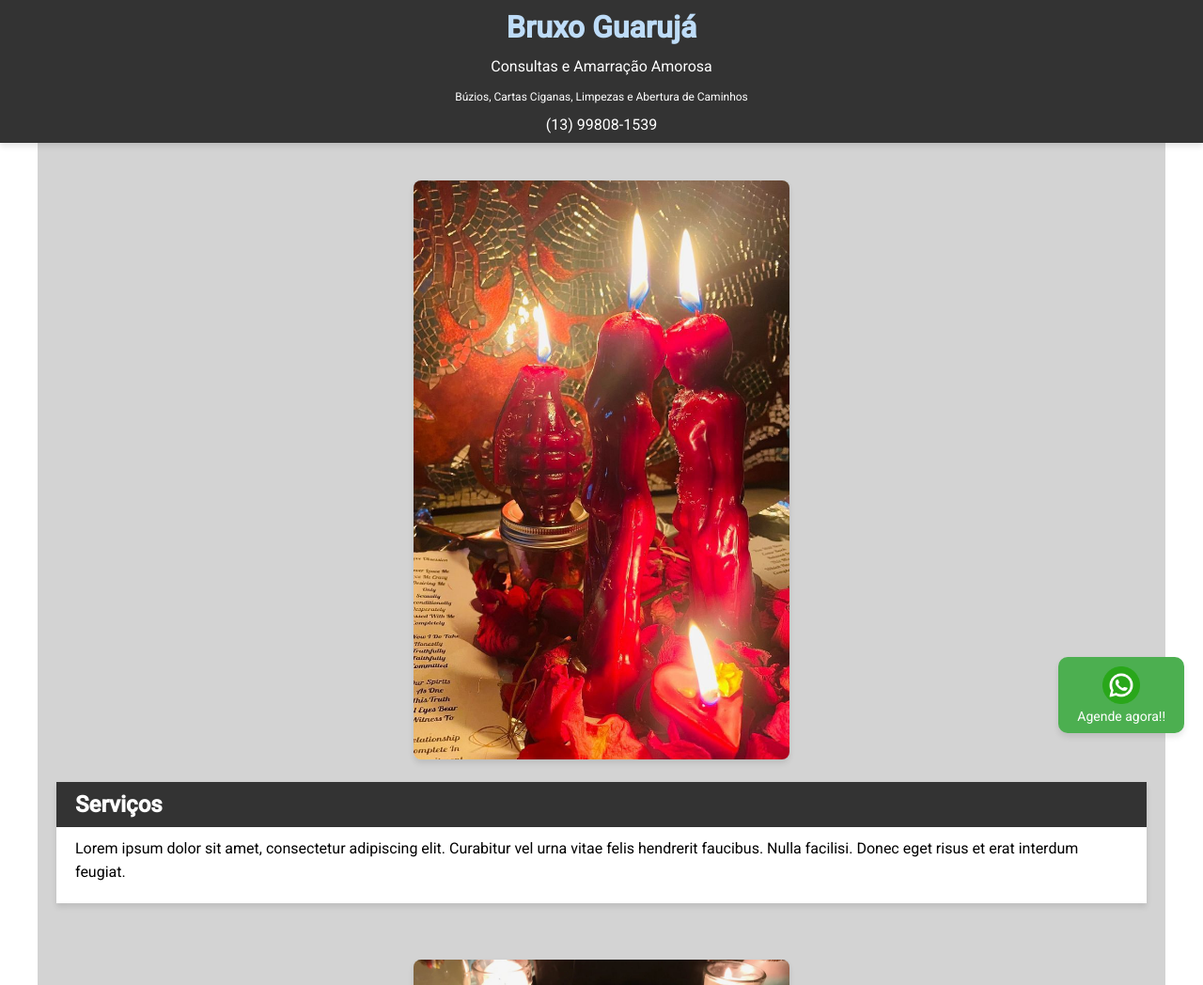
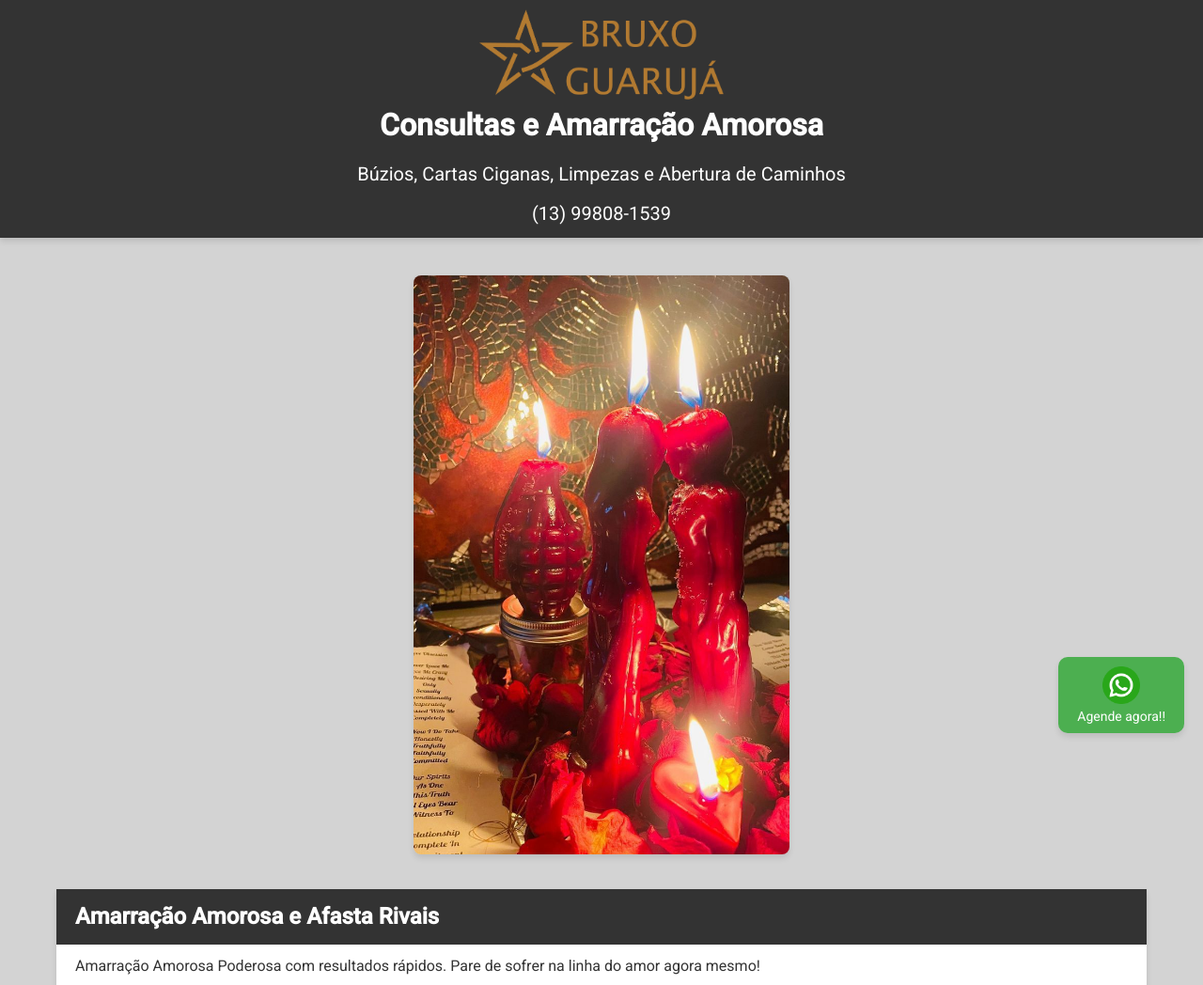
Before and after one commit to allansalmeida/bruxo_guaruja, a plain HTML site: page index.html in a window 1280 px wide. Shown: the top 1048 px of the page at 94% size. Drawn offline with Linux system fonts and the light colour scheme.

Commit message:
Finalização do projeto

```diff
--- a/index.html
+++ b/index.html
@@ -12,8 +12,8 @@
     <header>
         <nav class="navbar">
             <div class="navbar-content">
-                <h1>Bruxo Guarujá</h1>
-                <p class="subtitle">Consultas e Amarração Amorosa</p>
+                <img src="./img/Logo.png" alt="Logo" class="logo-img">
+                <h1 class="subtitle">Consultas e Amarração Amorosa</h1>
                 <p class="small-text">Búzios, Cartas Ciganas, Limpezas e Abertura de Caminhos</p>
                 <div class="phone-number">
                     <a href="https://wa.me/message/FXETRIPAGJ2QH1" target="_blank">
@@ -31,8 +31,8 @@
                 <img src="./img/amor.jpg" alt="amor">
             </div>
             <div class="text">
-                <h2>Serviços</h2>
-                <p>Lorem ipsum dolor sit amet, consectetur adipiscing elit. Curabitur vel urna vitae felis hendrerit faucibus. Nulla facilisi. Donec eget risus et erat interdum feugiat.</p>
+                <h2>Amarração Amorosa e Afasta Rivais</h2>
+                <p>Amarração Amorosa Poderosa com resultados rápidos. Pare de sofrer na linha do amor agora mesmo!</p>
             </div>
         </div>
 
@@ -41,8 +41,8 @@
                 <img src="./img/buzios.jpg" alt="buzios">
             </div>
             <div class="text">
-                <h2>Localização</h2>
-                <p>Lorem ipsum dolor sit amet, consectetur adipiscing elit. Curabitur vel urna vitae felis hendrerit faucibus. Nulla facilisi. Donec eget risus et erat interdum feugiat.</p>
+                <h2>Búzios Africanos e Cartas Ciganas</h2>
+                <p>Amor, Sorte, Familia e Vidas Passadas. Conselhos sobre todos os assuntos da sua vida e respostas a todas as suas perguntas pessoais.</p>
             </div>
         </div>
 
@@ -51,8 +51,8 @@
                 <img src="./img/balança.jpg" alt="balanca">
             </div>
             <div class="text">
-                <h2>Depoimentos</h2>
-                <p>Lorem ipsum dolor sit amet, consectetur adipiscing elit. Curabitur vel urna vitae felis hendrerit faucibus. Nulla facilisi. Donec eget risus et erat interdum feugiat.</p>
+                <h2>Fortuna, Abertura de Caminhos e Prosperidade</h2>
+                <p>Trabalhos Especiais e Magia de abertura de Caminhos, Prosperidade e Caminho de Fortura. </p>
             </div>
         </div>
 
@@ -62,7 +62,7 @@
             </div>
             <div class="text">
                 <h2>Bruxo Guarujá</h2>
-                <p>Com 20 anos de experiência na arte do Tarot, me tornei um especialista dedicado a ajudar meus clientes a encontrarem clareza e equilíbrio em suas vidas. Ao longo dessa trajetória, realizei diversos trabalhos espirituais, como consultas amorosas, abertura de caminhos e outras práticas que auxiliam na superação de bloqueios e na conquista de objetivos. Com uma abordagem intuitiva e acolhedora, tenho o compromisso de proporcionar um atendimento personalizado, trazendo luz e tranquilidade para quem busca orientação nas questões do coração, da mente e do espírito.</p>
+                <p>20 anos de experiência na arte do Tarot. Especialista em diversos trabalhos espirituais, abertura de caminhos e amarração amorosa.</p>
             </div>
         </div>
 
--- a/style.css
+++ b/style.css
@@ -23,8 +23,12 @@
 
 /* Estilo para a imagem do logo */
 .logo-img {
-    width: 45px;  /* Definindo a largura da imagem para 45px */
-    height: 45px; /* Definindo a altura da imagem para 45px */
+    width: 50%; /* Ajuste o tamanho conforme necessário */
+    max-width: 300px; /* Limita o tamanho máximo da imagem */
+    height: auto; /* Mantém a proporção da imagem */
+    display: block; /* Garante que a imagem seja tratada como um bloco */
+    margin: auto; /* Centraliza a imagem horizontalmente */
+    justify-content: center;
 }
 
 /* Centralizando o conteúdo da navbar */
@@ -36,21 +40,21 @@
 /* Título "Bruxo Guarujá" */
 .navbar-content h1 {
     font-size: 32px;  /* Tamanho maior para o título */
-    color: #bedcf8; /* Cor azulada para o título */
+    color: #ffffff; /* Cor azulada para o título */
     margin-bottom: 10px;
     font-family: 'Roboto', sans-serif;  /* Fonte Roboto para o título */
 }
 
 /* Estilo do texto "Consultas e Amarração Amorosa" */
 .navbar-content p {
-    font-size: 16px;  /* Tamanho médio para o texto "Consultas e amarração amorosa" */
+    font-size: 24px;  /* Tamanho médio para o texto "Consultas e amarração amorosa" */
     margin-bottom: 5px;
     font-family: 'Roboto', sans-serif;  /* Fonte Roboto para o texto */
 }
 
 /* Texto pequeno para "Búzios, Cartas Ciganas, Limpezas e Abertura de Caminhos" */
 .navbar-content .small-text {
-    font-size: 12px;  /* Texto menor para "Búzios, Cartas Ciganas..." */
+    font-size: 20px;  /* Texto menor para "Búzios, Cartas Ciganas..." */
     margin-bottom: 10px;
     font-family: 'Roboto', sans-serif;  /* Fonte Roboto para o texto pequeno */
 }
@@ -60,6 +64,7 @@
     color: white;  /* Cor branca para o telefone */
     text-decoration: none;  /* Remove o sublinhado do link */
     font-family: 'Roboto', sans-serif;  /* Fonte Roboto para o telefone */
+    font-size: 20px;
 }
 
 .navbar-content .phone-number a:hover {
@@ -67,19 +72,13 @@
     text-decoration: none;  /* Garante que o sublinhado não apareça ao passar o mouse */
 }
 
-.navbar-content .phone i {
-    margin-right: 8px;  /* Espaçamento entre o ícone e o número */
-    font-family: 'Roboto', sans-serif;  /* Fonte Roboto para o ícone */
+
+body {
+    font-family: 'Roboto', sans-serif;  /* Fonte Roboto para o corpo do site */
+    line-height: 1.6;  /* Espaçamento entre as linhas */
+    background-color: lightgray;  /* Cor de fundo do corpo */
+    color: #333;  /* Cor do texto */
 }
-
-/* Estilo para o ícone de telefone */
-.navbar-content .phone i {
-    font-size: 18px;  /* Tamanho do ícone */
-    color: white;
-    font-family: 'Roboto', sans-serif;  /* Fonte Roboto para o ícone */
-}
-
-
 
 /* Container principal */
 .container {
@@ -88,7 +87,7 @@
     margin: 0 auto;
     padding: 20px;
     font-family: 'Roboto', sans-serif;  /* Fonte Roboto para o container */
-    background-color: lightgray;   /* Cor de fundo para o corpo da página */
+
 }
 
 /* Estilo para os H2 dentro da classe container */
@@ -123,11 +122,13 @@
     height: auto;
     border-radius: 8px;
     box-shadow: 0 4px 6px rgba(0, 0, 0, 0.1);
-    margin-bottom: 10px1;
+    margin-bottom: 10px;
+
 }
 
 /* Estilo do texto */
 .text {
+    width: 100%;
     flex: 2;
     padding: 0 20px 20px 20px;
     box-shadow: 0 4px 6px rgba(0, 0, 0, 0.1);
@@ -146,6 +147,7 @@ p {
     line-height: 1.6;
     font-family: 'Roboto', sans-serif;  /* Fonte Roboto para o parágrafo */
     margin-top: 10px;
+    min-height: 30px;
 }
 
 /* Estilos para o botão fixo */
@@ -296,7 +298,7 @@ p {
 hr {
     clear: both;
     border-bottom: 0;
-    border-top: 1px dotted #ccc;
+    border-top: 1px dotted #000000;
     border-right: 0;
     border-left: 0;
     margin: 30px 0;
```
Also changed, not shown: img/Logo.png (added).
